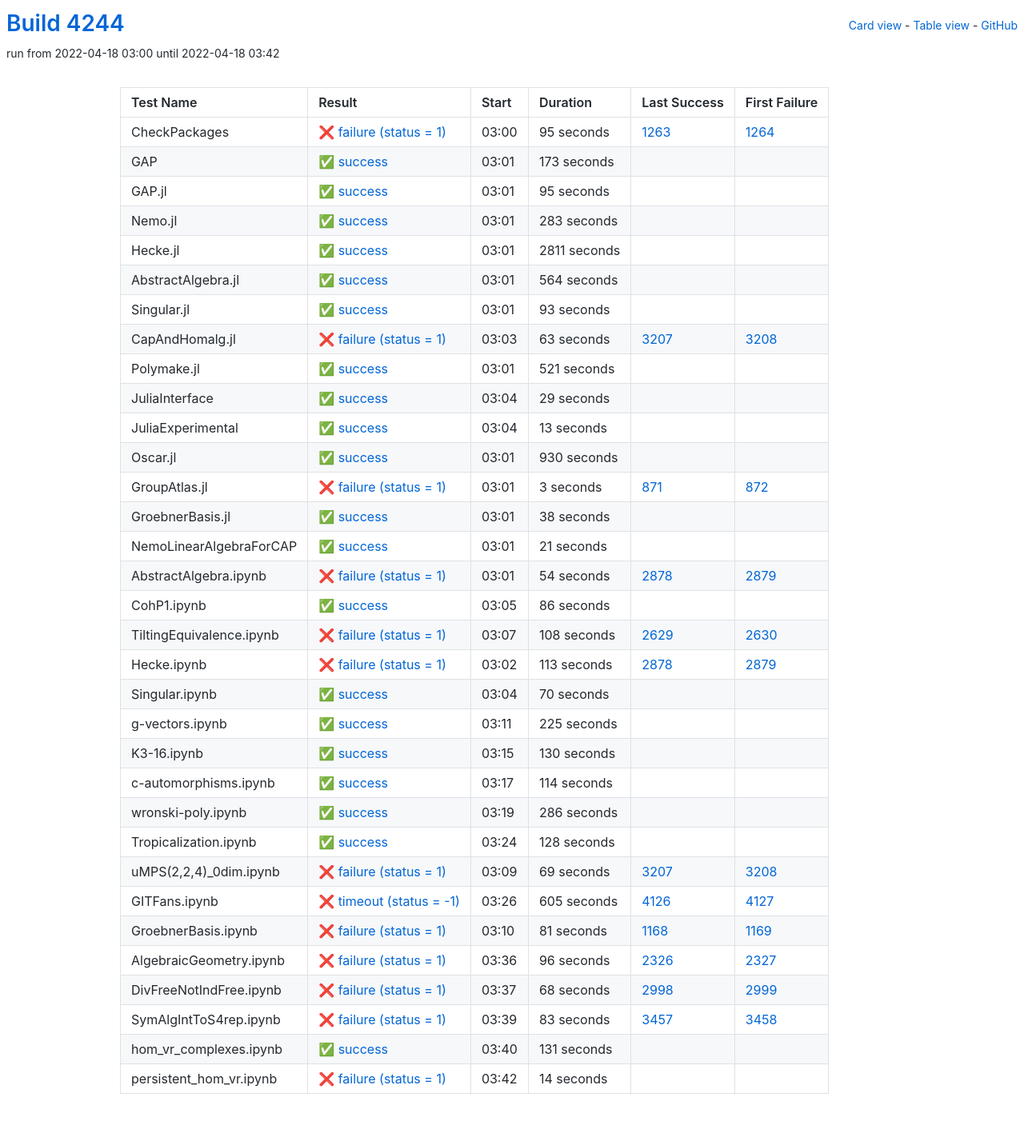
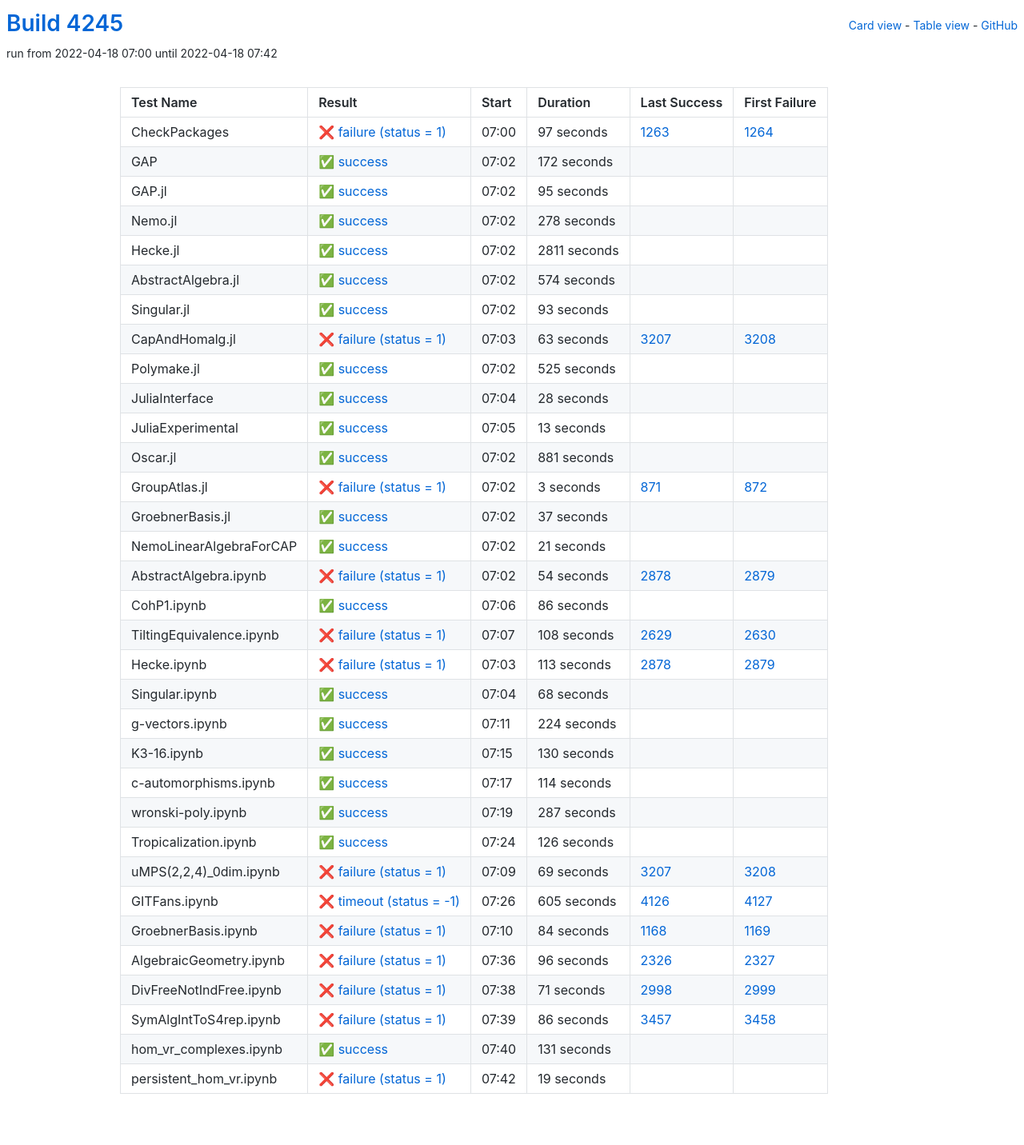
Before and after one commit to oscar-system/oscar-ci-status-stable, a Jekyll site: the page built from table.html, in a window 1280 px wide. Shown: the whole page at 80% size. Built offline with Jekyll 4.4.1, drawn with Linux system fonts in a browser that asks for light colours.

Commit message:
Build #4245

```diff
--- a/_data/ci.yml
+++ b/_data/ci.yml
@@ -1,6 +1,6 @@
 ---
-build: 4244
-build_url: https://oscarci.mathematik.uni-kl.de/job/oscar-stable/4244/
+build: 4245
+build_url: https://oscarci.mathematik.uni-kl.de/job/oscar-stable/4245/
 job: oscar-stable
 organization: oscar-system
 repo: oscar-ci-status-stable
@@ -8,32 +8,32 @@ repourl: https://github.com/oscar-system/oscar-ci-status-stable
 tests:
 - name: CheckPackages
   id: checkpackages
-  log: https://oscarci.mathematik.uni-kl.de/job/oscar-stable/4244/artifact/logs/build-4244/CheckPackages.log
-  start: 2022-04-18 03:00
+  log: https://oscarci.mathematik.uni-kl.de/job/oscar-stable/4245/artifact/logs/build-4245/CheckPackages.log
+  start: 2022-04-18 07:00
   success: false
   exitcode: 1
   status: failure
-  duration: 95
+  duration: 97
   last_success: 1263
   last_success_url: https://oscarci.mathematik.uni-kl.de/job/oscar-stable/1263/
   first_failure: 1264
   first_failure_url: https://oscarci.mathematik.uni-kl.de/job/oscar-stable/1264/
 - name: GAP
   id: gap
-  log: https://oscarci.mathematik.uni-kl.de/job/oscar-stable/4244/artifact/logs/build-4244/GAP.log
-  start: 2022-04-18 03:01
+  log: https://oscarci.mathematik.uni-kl.de/job/oscar-stable/4245/artifact/logs/build-4245/GAP.log
+  start: 2022-04-18 07:02
   success: true
   exitcode: 0
   status: success
-  duration: 173
+  duration: 172
   last_success: false
   last_success_url:
   first_failure: false
   first_failure_url:
 - name: GAP.jl
   id: gap-jl
-  log: https://oscarci.mathematik.uni-kl.de/job/oscar-stable/4244/artifact/logs/build-4244/GAP.jl.log
-  start: 2022-04-18 03:01
+  log: https://oscarci.mathematik.uni-kl.de/job/oscar-stable/4245/artifact/logs/build-4245/GAP.jl.log
+  start: 2022-04-18 07:02
   success: true
   exitcode: 0
   status: success
@@ -44,20 +44,20 @@ tests:
   first_failure_url:
 - name: Nemo.jl
   id: nemo-jl
-  log: https://oscarci.mathematik.uni-kl.de/job/oscar-stable/4244/artifact/logs/build-4244/Nemo.jl.log
-  start: 2022-04-18 03:01
+  log: https://oscarci.mathematik.uni-kl.de/job/oscar-stable/4245/artifact/logs/build-4245/Nemo.jl.log
+  start: 2022-04-18 07:02
   success: true
   exitcode: 0
   status: success
-  duration: 283
+  duration: 278
   last_success: false
   last_success_url:
   first_failure: false
   first_failure_url:
 - name: Hecke.jl
   id: hecke-jl
-  log: https://oscarci.mathematik.uni-kl.de/job/oscar-stable/4244/artifact/logs/build-4244/Hecke.jl.log
-  start: 2022-04-18 03:01
+  log: https://oscarci.mathematik.uni-kl.de/job/oscar-stable/4245/artifact/logs/build-4245/Hecke.jl.log
+  start: 2022-04-18 07:02
   success: true
   exitcode: 0
   status: success
@@ -68,20 +68,20 @@ tests:
   first_failure_url:
 - name: AbstractAlgebra.jl
   id: abstractalgebra-jl
-  log: https://oscarci.mathematik.uni-kl.de/job/oscar-stable/4244/artifact/logs/build-4244/AbstractAlgebra.jl.log
-  start: 2022-04-18 03:01
+  log: https://oscarci.mathematik.uni-kl.de/job/oscar-stable/4245/artifact/logs/build-4245/AbstractAlgebra.jl.log
+  start: 2022-04-18 07:02
   success: true
   exitcode: 0
   status: success
-  duration: 564
+  duration: 574
   last_success: false
   last_success_url:
   first_failure: false
   first_failure_url:
 - name: Singular.jl
   id: singular-jl
-  log: https://oscarci.mathematik.uni-kl.de/job/oscar-stable/4244/artifact/logs/build-4244/Singular.jl.log
-  start: 2022-04-18 03:01
+  log: https://oscarci.mathematik.uni-kl.de/job/oscar-stable/4245/artifact/logs/build-4245/Singular.jl.log
+  start: 2022-04-18 07:02
   success: true
   exitcode: 0
   status: success
@@ -92,8 +92,8 @@ tests:
   first_failure_url:
 - name: CapAndHomalg.jl
   id: capandhomalg-jl
-  log: https://oscarci.mathematik.uni-kl.de/job/oscar-stable/4244/artifact/logs/build-4244/CapAndHomalg.jl.log
-  start: 2022-04-18 03:03
+  log: https://oscarci.mathematik.uni-kl.de/job/oscar-stable/4245/artifact/logs/build-4245/CapAndHomalg.jl.log
+  start: 2022-04-18 07:03
   success: false
   exitcode: 1
   status: failure
@@ -104,32 +104,32 @@ tests:
   first_failure_url: https://oscarci.mathematik.uni-kl.de/job/oscar-stable/3208/
 - name: Polymake.jl
   id: polymake-jl
-  log: https://oscarci.mathematik.uni-kl.de/job/oscar-stable/4244/artifact/logs/build-4244/Polymake.jl.log
-  start: 2022-04-18 03:01
+  log: https://oscarci.mathematik.uni-kl.de/job/oscar-stable/4245/artifact/logs/build-4245/Polymake.jl.log
+  start: 2022-04-18 07:02
   success: true
   exitcode: 0
   status: success
-  duration: 521
+  duration: 525
   last_success: false
   last_success_url:
   first_failure: false
   first_failure_url:
 - name: JuliaInterface
   id: juliainterface
-  log: https://oscarci.mathematik.uni-kl.de/job/oscar-stable/4244/artifact/logs/build-4244/JuliaInterface.log
-  start: 2022-04-18 03:04
+  log: https://oscarci.mathematik.uni-kl.de/job/oscar-stable/4245/artifact/logs/build-4245/JuliaInterface.log
+  start: 2022-04-18 07:04
   success: true
   exitcode: 0
   status: success
-  duration: 29
+  duration: 28
   last_success: false
   last_success_url:
   first_failure: false
   first_failure_url:
 - name: JuliaExperimental
   id: juliaexperimental
-  log: https://oscarci.mathematik.uni-kl.de/job/oscar-stable/4244/artifact/logs/build-4244/JuliaExperimental.log
-  start: 2022-04-18 03:04
+  log: https://oscarci.mathematik.uni-kl.de/job/oscar-stable/4245/artifact/logs/build-4245/JuliaExperimental.log
+  start: 2022-04-18 07:05
   success: true
   exitcode: 0
   status: success
@@ -140,20 +140,20 @@ tests:
   first_failure_url:
 - name: Oscar.jl
   id: oscar-jl
-  log: https://oscarci.mathematik.uni-kl.de/job/oscar-stable/4244/artifact/logs/build-4244/Oscar.jl.log
-  start: 2022-04-18 03:01
+  log: https://oscarci.mathematik.uni-kl.de/job/oscar-stable/4245/artifact/logs/build-4245/Oscar.jl.log
+  start: 2022-04-18 07:02
   success: true
   exitcode: 0
   status: success
-  duration: 930
+  duration: 881
   last_success: false
   last_success_url:
   first_failure: false
   first_failure_url:
 - name: GroupAtlas.jl
   id: groupatlas-jl
-  log: https://oscarci.mathematik.uni-kl.de/job/oscar-stable/4244/artifact/logs/build-4244/GroupAtlas.jl.log
-  start: 2022-04-18 03:01
+  log: https://oscarci.mathematik.uni-kl.de/job/oscar-stable/4245/artifact/logs/build-4245/GroupAtlas.jl.log
+  start: 2022-04-18 07:02
   success: false
   exitcode: 1
   status: failure
@@ -164,20 +164,20 @@ tests:
   first_failure_url: https://oscarci.mathematik.uni-kl.de/job/oscar-stable/872/
 - name: GroebnerBasis.jl
   id: groebnerbasis-jl
-  log: https://oscarci.mathematik.uni-kl.de/job/oscar-stable/4244/artifact/logs/build-4244/GroebnerBasis.jl.log
-  start: 2022-04-18 03:01
+  log: https://oscarci.mathematik.uni-kl.de/job/oscar-stable/4245/artifact/logs/build-4245/GroebnerBasis.jl.log
+  start: 2022-04-18 07:02
   success: true
   exitcode: 0
   status: success
-  duration: 38
+  duration: 37
   last_success: false
   last_success_url:
   first_failure: false
   first_failure_url:
 - name: NemoLinearAlgebraForCAP
   id: nemolinearalgebraforcap
-  log: https://oscarci.mathematik.uni-kl.de/job/oscar-stable/4244/artifact/logs/build-4244/NemoLinearAlgebraForCAP.log
-  start: 2022-04-18 03:01
+  log: https://oscarci.mathematik.uni-kl.de/job/oscar-stable/4245/artifact/logs/build-4245/NemoLinearAlgebraForCAP.log
+  start: 2022-04-18 07:02
   success: true
   exitcode: 0
   status: success
@@ -188,8 +188,8 @@ tests:
   first_failure_url:
 - name: AbstractAlgebra.ipynb
   id: abstractalgebra-ipynb
-  log: https://oscarci.mathematik.uni-kl.de/job/oscar-stable/4244/artifact/logs/build-4244/AbstractAlgebra.ipynb.log
-  start: 2022-04-18 03:01
+  log: https://oscarci.mathematik.uni-kl.de/job/oscar-stable/4245/artifact/logs/build-4245/AbstractAlgebra.ipynb.log
+  start: 2022-04-18 07:02
   success: false
   exitcode: 1
   status: failure
@@ -200,8 +200,8 @@ tests:
   first_failure_url: https://oscarci.mathematik.uni-kl.de/job/oscar-stable/2879/
 - name: CohP1.ipynb
   id: cohp1-ipynb
-  log: https://oscarci.mathematik.uni-kl.de/job/oscar-stable/4244/artifact/logs/build-4244/CohP1.ipynb.log
-  start: 2022-04-18 03:05
+  log: https://oscarci.mathematik.uni-kl.de/job/oscar-stable/4245/artifact/logs/build-4245/CohP1.ipynb.log
+  start: 2022-04-18 07:06
   success: true
   exitcode: 0
   status: success
@@ -212,8 +212,8 @@ tests:
   first_failure_url:
 - name: TiltingEquivalence.ipynb
   id: tiltingequivalence-ipynb
-  log: https://oscarci.mathematik.uni-kl.de/job/oscar-stable/4244/artifact/logs/build-4244/TiltingEquivalence.ipynb.log
-  start: 2022-04-18 03:07
+  log: https://oscarci.mathematik.uni-kl.de/job/oscar-stable/4245/artifact/logs/build-4245/TiltingEquivalence.ipynb.log
+  start: 2022-04-18 07:07
   success: false
   exitcode: 1
   status: failure
@@ -224,8 +224,8 @@ tests:
   first_failure_url: https://oscarci.mathematik.uni-kl.de/job/oscar-stable/2630/
 - name: Hecke.ipynb
   id: hecke-ipynb
-  log: https://oscarci.mathematik.uni-kl.de/job/oscar-stable/4244/artifact/logs/build-4244/Hecke.ipynb.log
-  start: 2022-04-18 03:02
+  log: https://oscarci.mathematik.uni-kl.de/job/oscar-stable/4245/artifact/logs/build-4245/Hecke.ipynb.log
+  start: 2022-04-18 07:03
   success: false
   exitcode: 1
   status: failure
@@ -236,32 +236,32 @@ tests:
   first_failure_url: https://oscarci.mathematik.uni-kl.de/job/oscar-stable/2879/
 - name: Singular.ipynb
   id: singular-ipynb
-  log: https://oscarci.mathematik.uni-kl.de/job/oscar-stable/4244/artifact/logs/build-4244/Singular.ipynb.log
-  start: 2022-04-18 03:04
+  log: https://oscarci.mathematik.uni-kl.de/job/oscar-stable/4245/artifact/logs/build-4245/Singular.ipynb.log
+  start: 2022-04-18 07:04
   success: true
   exitcode: 0
   status: success
-  duration: 70
+  duration: 68
   last_success: false
   last_success_url:
   first_failure: false
   first_failure_url:
 - name: g-vectors.ipynb
   id: g-vectors-ipynb
-  log: https://oscarci.mathematik.uni-kl.de/job/oscar-stable/4244/artifact/logs/build-4244/g-vectors.ipynb.log
-  start: 2022-04-18 03:11
+  log: https://oscarci.mathematik.uni-kl.de/job/oscar-stable/4245/artifact/logs/build-4245/g-vectors.ipynb.log
+  start: 2022-04-18 07:11
   success: true
   exitcode: 0
   status: success
-  duration: 225
+  duration: 224
   last_success: false
   last_success_url:
   first_failure: false
   first_failure_url:
 - name: K3-16.ipynb
   id: k3-16-ipynb
-  log: https://oscarci.mathematik.uni-kl.de/job/oscar-stable/4244/artifact/logs/build-4244/K3-16.ipynb.log
-  start: 2022-04-18 03:15
+  log: https://oscarci.mathematik.uni-kl.de/job/oscar-stable/4245/artifact/logs/build-4245/K3-16.ipynb.log
+  start: 2022-04-18 07:15
   success: true
   exitcode: 0
   status: success
@@ -272,8 +272,8 @@ tests:
   first_failure_url:
 - name: c-automorphisms.ipynb
   id: c-automorphisms-ipynb
-  log: https://oscarci.mathematik.uni-kl.de/job/oscar-stable/4244/artifact/logs/build-4244/c-automorphisms.ipynb.log
-  start: 2022-04-18 03:17
+  log: https://oscarci.mathematik.uni-kl.de/job/oscar-stable/4245/artifact/logs/build-4245/c-automorphisms.ipynb.log
+  start: 2022-04-18 07:17
   success: true
   exitcode: 0
   status: success
@@ -284,32 +284,32 @@ tests:
   first_failure_url:
 - name: wronski-poly.ipynb
   id: wronski-poly-ipynb
-  log: https://oscarci.mathematik.uni-kl.de/job/oscar-stable/4244/artifact/logs/build-4244/wronski-poly.ipynb.log
-  start: 2022-04-18 03:19
+  log: https://oscarci.mathematik.uni-kl.de/job/oscar-stable/4245/artifact/logs/build-4245/wronski-poly.ipynb.log
+  start: 2022-04-18 07:19
   success: true
   exitcode: 0
   status: success
-  duration: 286
+  duration: 287
   last_success: false
   last_success_url:
   first_failure: false
   first_failure_url:
 - name: Tropicalization.ipynb
   id: tropicalization-ipynb
-  log: https://oscarci.mathematik.uni-kl.de/job/oscar-stable/4244/artifact/logs/build-4244/Tropicalization.ipynb.log
-  start: 2022-04-18 03:24
+  log: https://oscarci.mathematik.uni-kl.de/job/oscar-stable/4245/artifact/logs/build-4245/Tropicalization.ipynb.log
+  start: 2022-04-18 07:24
   success: true
   exitcode: 0
   status: success
-  duration: 128
+  duration: 126
   last_success: false
   last_success_url:
   first_failure: false
   first_failure_url:
 - name: uMPS(2,2,4)_0dim.ipynb
   id: umps-2-2-4-0dim-ipynb
-  log: https://oscarci.mathematik.uni-kl.de/job/oscar-stable/4244/artifact/logs/build-4244/uMPS-2-2-4-_0dim.ipynb.log
-  start: 2022-04-18 03:09
+  log: https://oscarci.mathematik.uni-kl.de/job/oscar-stable/4245/artifact/logs/build-4245/uMPS-2-2-4-_0dim.ipynb.log
+  start: 2022-04-18 07:09
   success: false
   exitcode: 1
   status: failure
@@ -320,8 +320,8 @@ tests:
   first_failure_url: https://oscarci.mathematik.uni-kl.de/job/oscar-stable/3208/
 - name: GITFans.ipynb
   id: gitfans-ipynb
-  log: https://oscarci.mathematik.uni-kl.de/job/oscar-stable/4244/artifact/logs/build-4244/GITFans.ipynb.log
-  start: 2022-04-18 03:26
+  log: https://oscarci.mathematik.uni-kl.de/job/oscar-stable/4245/artifact/logs/build-4245/GITFans.ipynb.log
+  start: 2022-04-18 07:26
   success: false
   exitcode: -1
   status: timeout
@@ -332,20 +332,20 @@ tests:
   first_failure_url: https://oscarci.mathematik.uni-kl.de/job/oscar-stable/4127/
 - name: GroebnerBasis.ipynb
   id: groebnerbasis-ipynb
-  log: https://oscarci.mathematik.uni-kl.de/job/oscar-stable/4244/artifact/logs/build-4244/GroebnerBasis.ipynb.log
-  start: 2022-04-18 03:10
+  log: https://oscarci.mathematik.uni-kl.de/job/oscar-stable/4245/artifact/logs/build-4245/GroebnerBasis.ipynb.log
+  start: 2022-04-18 07:10
   success: false
   exitcode: 1
   status: failure
-  duration: 81
+  duration: 84
   last_success: 1168
   last_success_url: https://oscarci.mathematik.uni-kl.de/job/oscar-stable/1168/
   first_failure: 1169
   first_failure_url: https://oscarci.mathematik.uni-kl.de/job/oscar-stable/1169/
 - name: AlgebraicGeometry.ipynb
   id: algebraicgeometry-ipynb
-  log: https://oscarci.mathematik.uni-kl.de/job/oscar-stable/4244/artifact/logs/build-4244/AlgebraicGeometry.ipynb.log
-  start: 2022-04-18 03:36
+  log: https://oscarci.mathematik.uni-kl.de/job/oscar-stable/4245/artifact/logs/build-4245/AlgebraicGeometry.ipynb.log
+  start: 2022-04-18 07:36
   success: false
   exitcode: 1
   status: failure
@@ -356,32 +356,32 @@ tests:
   first_failure_url: https://oscarci.mathematik.uni-kl.de/job/oscar-stable/2327/
 - name: DivFreeNotIndFree.ipynb
   id: divfreenotindfree-ipynb
-  log: https://oscarci.mathematik.uni-kl.de/job/oscar-stable/4244/artifact/logs/build-4244/DivFreeNotIndFree.ipynb.log
-  start: 2022-04-18 03:37
+  log: https://oscarci.mathematik.uni-kl.de/job/oscar-stable/4245/artifact/logs/build-4245/DivFreeNotIndFree.ipynb.log
+  start: 2022-04-18 07:38
   success: false
   exitcode: 1
   status: failure
-  duration: 68
+  duration: 71
   last_success: 2998
   last_success_url: https://oscarci.mathematik.uni-kl.de/job/oscar-stable/2998/
   first_failure: 2999
   first_failure_url: https://oscarci.mathematik.uni-kl.de/job/oscar-stable/2999/
 - name: SymAlgIntToS4rep.ipynb
   id: symalginttos4rep-ipynb
-  log: https://oscarci.mathematik.uni-kl.de/job/oscar-stable/4244/artifact/logs/build-4244/SymAlgIntToS4rep.ipynb.log
-  start: 2022-04-18 03:39
+  log: https://oscarci.mathematik.uni-kl.de/job/oscar-stable/4245/artifact/logs/build-4245/SymAlgIntToS4rep.ipynb.log
+  start: 2022-04-18 07:39
   success: false
   exitcode: 1
   status: failure
-  duration: 83
+  duration: 86
   last_success: 3457
   last_success_url: https://oscarci.mathematik.uni-kl.de/job/oscar-stable/3457/
   first_failure: 3458
   first_failure_url: https://oscarci.mathematik.uni-kl.de/job/oscar-stable/3458/
 - name: hom_vr_complexes.ipynb
   id: hom-vr-complexes-ipynb
-  log: https://oscarci.mathematik.uni-kl.de/job/oscar-stable/4244/artifact/logs/build-4244/hom_vr_complexes.ipynb.log
-  start: 2022-04-18 03:40
+  log: https://oscarci.mathematik.uni-kl.de/job/oscar-stable/4245/artifact/logs/build-4245/hom_vr_complexes.ipynb.log
+  start: 2022-04-18 07:40
   success: true
   exitcode: 0
   status: success
@@ -392,12 +392,12 @@ tests:
   first_failure_url:
 - name: persistent_hom_vr.ipynb
   id: persistent-hom-vr-ipynb
-  log: https://oscarci.mathematik.uni-kl.de/job/oscar-stable/4244/artifact/logs/build-4244/persistent_hom_vr.ipynb.log
-  start: 2022-04-18 03:42
+  log: https://oscarci.mathematik.uni-kl.de/job/oscar-stable/4245/artifact/logs/build-4245/persistent_hom_vr.ipynb.log
+  start: 2022-04-18 07:42
   success: false
   exitcode: 1
   status: failure
-  duration: 14
+  duration: 19
   last_success: false
   last_success_url:
   first_failure: false
```
Also changed, not shown: README.md.
